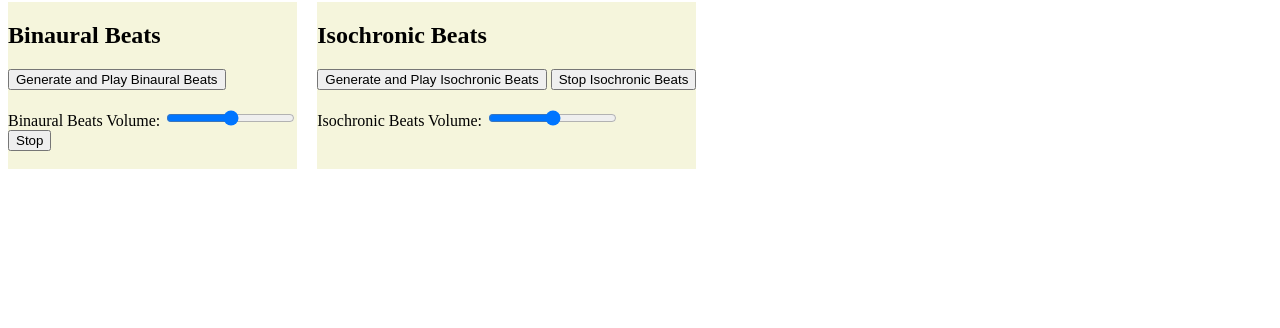
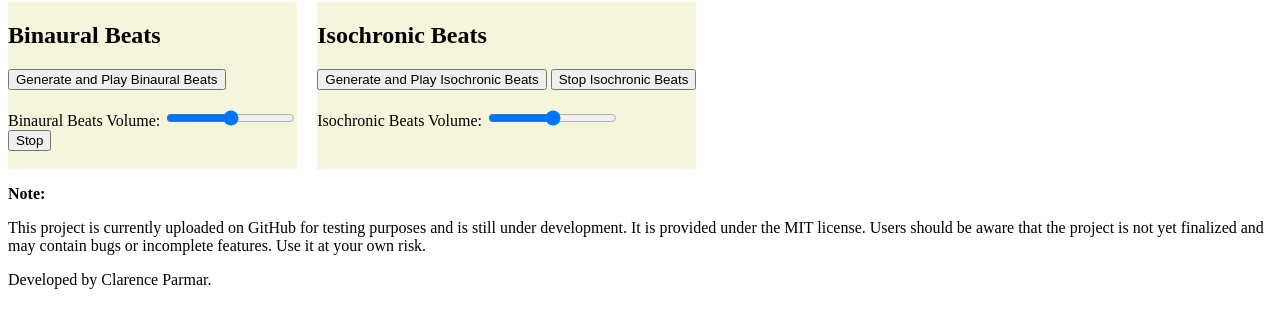
Before and after one commit to clarenceparmar/binbeats, a plain HTML site: page index.html in a window 1280 px wide. Shown: the part 78-406 px from the top of the page. Drawn offline with Linux system fonts and the light colour scheme.

Commit message:
Update index.html
Note added

```diff
--- a/index.html
+++ b/index.html
@@ -34,5 +34,12 @@
     <script src="./js/binbeats.js"></script>
     <script src="./js/isobeats.js"></script>
 
+    <div id="project-note">
+    <p><strong>Note:</strong></p>
+    <p>This project is currently uploaded on GitHub for testing purposes and is still under development. It is provided under the MIT license. Users should be aware that the project is not yet finalized and may contain bugs or incomplete features. Use it at your own risk.</p>
+    <p>Developed by Clarence Parmar.</p>
+    </div>
+
+
 </body>
 </html>
```
